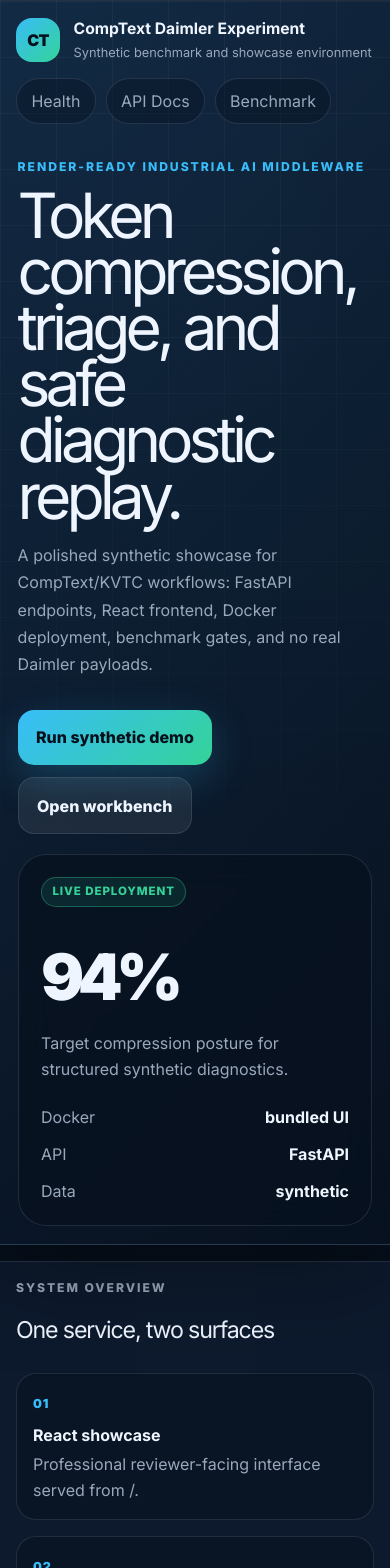
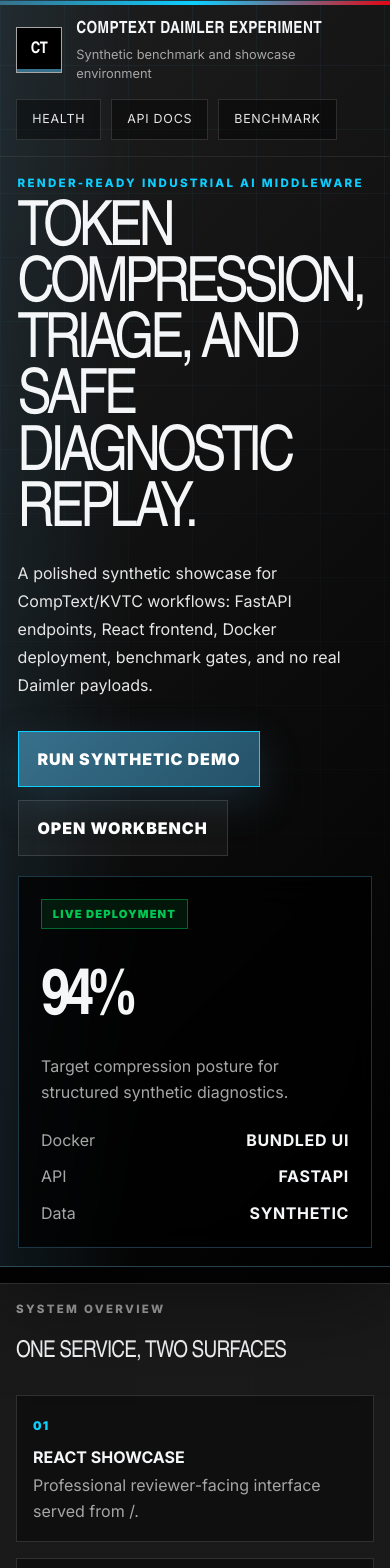
Before and after one commit to ProfRandom92/Comptext-Daimler-Experiment-, a React (Vite) app in the folder showcase/: page / in a window 390 px wide. Shown: the top 1568 px of the page. Built offline with nearby package versions, Linux system fonts and the light colour scheme.

Commit message:
Restore Daimler-style showcase design tokens
Restores Daimler-style local font aliases and design tokens for the showcase while keeping the polished responsive layout and synthetic analysis workbench.

CI verified:
- Benchmark Checks: success
- CI: success

```diff
--- a/showcase/src/index.css
+++ b/showcase/src/index.css
@@ -2,32 +2,56 @@
 @tailwind components;
 @tailwind utilities;
 
+@font-face {
+  font-family: 'MB Corpo S Text Web';
+  src: local('MB Corpo S Text Web'), local('MB Corpo S Text'), local('Inter'), local('Segoe UI');
+  font-display: swap;
+}
+@font-face {
+  font-family: 'MB Corpo A Title Cond Web';
+  src: local('MB Corpo A Title Cond Web'), local('MB Corpo A Title Cond'), local('Arial Narrow'), local('Inter');
+  font-display: swap;
+}
+
 :root {
   color-scheme: dark;
-  --bg: #07111f;
-  --bg-2: #0d1b2e;
-  --panel: rgba(15, 29, 48, 0.86);
-  --panel-strong: rgba(19, 42, 69, 0.94);
-  --line: rgba(148, 163, 184, 0.18);
-  --text: #eef5ff;
-  --muted: #9aa8bc;
-  --subtle: #69778c;
-  --blue: #38bdf8;
-  --blue-2: #38708b;
-  --green: #34d399;
-  --yellow: #fbbf24;
-  --red: #fb7185;
-  --shadow: 0 24px 90px rgba(0, 0, 0, 0.35);
-  font-family: Inter, ui-sans-serif, system-ui, -apple-system, BlinkMacSystemFont, "Segoe UI", sans-serif;
+  --dt-black: #000000;
+  --dt-white: #ffffff;
+  --dt-calypso: #38708b;
+  --dt-calypso-bright: #0dcfff;
+  --dt-silver: #a6a6a6;
+  --dt-platinum: #e6e6e6;
+  --dt-card: #1e1e1e;
+  --dt-red: #e30613;
+  --dt-green: #00c853;
+  --dt-orange: #e66000;
+  --bg: #000000;
+  --bg-2: #090d12;
+  --panel: rgba(30, 30, 30, 0.86);
+  --panel-strong: rgba(12, 16, 22, 0.94);
+  --line: rgba(166, 166, 166, 0.22);
+  --line-blue: rgba(56, 112, 139, 0.48);
+  --text: #f4f6f8;
+  --muted: #a6a6a6;
+  --subtle: #747b84;
+  --blue: var(--dt-calypso);
+  --blue-2: var(--dt-calypso-bright);
+  --green: var(--dt-green);
+  --yellow: #f2c94c;
+  --red: var(--dt-red);
+  --shadow: 0 28px 90px rgba(0, 0, 0, 0.48);
+  --font-text: 'MB Corpo S Text Web', Inter, ui-sans-serif, system-ui, -apple-system, BlinkMacSystemFont, 'Segoe UI', sans-serif;
+  --font-title: 'MB Corpo A Title Cond Web', 'Arial Narrow', Inter, ui-sans-serif, system-ui, sans-serif;
+  font-family: var(--font-text);
 }
 
 * { box-sizing: border-box; }
 html, body, #root { min-height: 100%; margin: 0; }
 body {
   background:
-    radial-gradient(circle at 20% 0%, rgba(56, 189, 248, 0.18), transparent 32rem),
-    radial-gradient(circle at 80% 10%, rgba(52, 211, 153, 0.12), transparent 28rem),
-    linear-gradient(180deg, #07111f 0%, #050b14 100%);
+    radial-gradient(circle at 15% 0%, rgba(56, 112, 139, 0.28), transparent 34rem),
+    radial-gradient(circle at 86% 4%, rgba(227, 6, 19, 0.14), transparent 22rem),
+    linear-gradient(180deg, #050505 0%, #000 100%);
   color: var(--text);
   -webkit-font-smoothing: antialiased;
 }
@@ -39,9 +63,11 @@
 .app-shell { min-height: 100vh; padding: clamp(1rem, 2vw, 2rem); }
 .hero-panel {
   min-height: 72vh;
-  border: 1px solid var(--line);
-  border-radius: 32px;
-  background: linear-gradient(135deg, rgba(19, 42, 69, 0.86), rgba(7, 17, 31, 0.92));
+  border: 1px solid var(--line-blue);
+  border-radius: 0;
+  background:
+    linear-gradient(90deg, rgba(56, 112, 139, 0.16), transparent 34%),
+    linear-gradient(135deg, rgba(30, 30, 30, 0.92), rgba(0, 0, 0, 0.96));
   box-shadow: var(--shadow);
   overflow: hidden;
   position: relative;
@@ -50,10 +76,21 @@
   content: "";
   position: absolute;
   inset: 0;
-  background-image: linear-gradient(rgba(148, 163, 184, 0.07) 1px, transparent 1px), linear-gradient(90deg, rgba(148, 163, 184, 0.07) 1px, transparent 1px);
-  background-size: 56px 56px;
-  mask-image: linear-gradient(to bottom, black, transparent 85%);
+  background-image:
+    linear-gradient(rgba(56, 112, 139, 0.11) 1px, transparent 1px),
+    linear-gradient(90deg, rgba(56, 112, 139, 0.11) 1px, transparent 1px);
+  background-size: 64px 64px;
+  mask-image: linear-gradient(to bottom, black, transparent 88%);
   pointer-events: none;
+}
+.hero-panel::after {
+  content: "";
+  position: absolute;
+  top: 0;
+  left: 0;
+  right: 0;
+  height: 4px;
+  background: linear-gradient(90deg, var(--dt-calypso), var(--dt-calypso-bright), var(--dt-red));
 }
 .topbar {
   position: relative;
@@ -63,93 +100,113 @@
   justify-content: space-between;
   gap: 1rem;
   padding: clamp(1rem, 2.4vw, 2rem);
+  border-bottom: 1px solid rgba(166, 166, 166, 0.12);
 }
-.brand-lockup { display: flex; gap: 0.85rem; align-items: center; }
+.brand-lockup { display: flex; gap: 0.9rem; align-items: center; }
 .brand-mark {
-  width: 44px;
-  height: 44px;
+  width: 46px;
+  height: 46px;
   display: grid;
   place-items: center;
-  border-radius: 16px;
-  background: linear-gradient(135deg, var(--blue), var(--green));
-  color: #06101c;
+  border-radius: 0;
+  background: var(--dt-black);
+  color: var(--dt-white);
+  border: 1px solid var(--dt-silver);
+  font-family: var(--font-title);
   font-weight: 900;
-  letter-spacing: -0.05em;
+  letter-spacing: -0.04em;
+  box-shadow: inset 0 -3px 0 var(--dt-calypso);
 }
-.brand-lockup strong { display: block; font-size: 0.98rem; }
+.brand-lockup strong { display: block; font-family: var(--font-title); font-size: 1.05rem; letter-spacing: 0.02em; text-transform: uppercase; }
 .brand-lockup small { display: block; color: var(--muted); margin-top: 0.15rem; }
 .nav-actions { display: flex; gap: 0.6rem; flex-wrap: wrap; }
 .nav-actions a {
   border: 1px solid var(--line);
-  border-radius: 999px;
-  padding: 0.62rem 0.9rem;
-  color: var(--muted);
-  background: rgba(7, 17, 31, 0.38);
+  border-radius: 0;
+  padding: 0.64rem 0.95rem;
+  color: var(--dt-platinum);
+  background: rgba(0, 0, 0, 0.42);
+  text-transform: uppercase;
+  letter-spacing: 0.06em;
+  font-size: 0.78rem;
 }
-.nav-actions a:hover { color: var(--text); border-color: rgba(56, 189, 248, 0.45); }
+.nav-actions a:hover { color: var(--dt-white); border-color: var(--dt-calypso-bright); background: rgba(56, 112, 139, 0.18); }
 .hero-grid {
   position: relative;
   z-index: 1;
   display: grid;
-  grid-template-columns: minmax(0, 1.4fr) minmax(280px, 0.6fr);
+  grid-template-columns: minmax(0, 1.35fr) minmax(280px, 0.65fr);
   gap: clamp(1.25rem, 4vw, 4rem);
   padding: clamp(1.25rem, 5vw, 5rem);
   align-items: center;
 }
 .eyebrow {
   margin: 0 0 0.75rem;
-  color: var(--blue);
-  font-size: 0.76rem;
+  color: var(--dt-calypso-bright);
+  font-size: 0.72rem;
   font-weight: 800;
-  letter-spacing: 0.16em;
+  letter-spacing: 0.2em;
   text-transform: uppercase;
 }
 h1, h2, h3, p { margin-top: 0; }
+h1, h2, h3 { font-family: var(--font-title); }
 h1 {
   max-width: 920px;
   margin-bottom: 1.1rem;
-  font-size: clamp(3rem, 8vw, 7.2rem);
+  font-size: clamp(3rem, 8vw, 7.3rem);
   line-height: 0.9;
-  letter-spacing: -0.08em;
+  letter-spacing: -0.065em;
+  text-transform: uppercase;
 }
-h2 { font-size: clamp(1.45rem, 3vw, 2.35rem); letter-spacing: -0.05em; margin-bottom: 0.4rem; }
-h3 { letter-spacing: -0.03em; }
-.hero-copy { max-width: 760px; color: var(--muted); font-size: clamp(1rem, 2vw, 1.25rem); line-height: 1.7; }
+h2 { font-size: clamp(1.45rem, 3vw, 2.45rem); letter-spacing: -0.035em; margin-bottom: 0.4rem; text-transform: uppercase; }
+h3 { letter-spacing: -0.02em; }
+.hero-copy { max-width: 760px; color: var(--dt-platinum); font-size: clamp(1rem, 2vw, 1.18rem); line-height: 1.75; }
 .hero-actions { display: flex; gap: 0.8rem; flex-wrap: wrap; margin-top: 2rem; }
-.hero-actions button, .hero-actions a, .primary-action {
-  border: 0;
-  border-radius: 16px;
-  padding: 0.95rem 1.15rem;
-  background: linear-gradient(135deg, var(--blue), var(--green));
-  color: #06101c;
-  font-weight: 800;
-  box-shadow: 0 14px 40px rgba(56, 189, 248, 0.22);
+.hero-actions button, .primary-action {
+  border: 1px solid var(--dt-calypso-bright);
+  border-radius: 0;
+  padding: 0.95rem 1.18rem;
+  background: linear-gradient(135deg, var(--dt-calypso), #245269);
+  color: var(--dt-white);
+  font-weight: 900;
+  text-transform: uppercase;
+  letter-spacing: 0.06em;
+  box-shadow: 0 14px 40px rgba(56, 112, 139, 0.28);
 }
-.hero-actions a { background: rgba(238, 245, 255, 0.08); color: var(--text); border: 1px solid var(--line); box-shadow: none; }
+.hero-actions a {
+  border: 1px solid var(--line);
+  border-radius: 0;
+  padding: 0.95rem 1.18rem;
+  background: rgba(255, 255, 255, 0.04);
+  color: var(--dt-white);
+  font-weight: 900;
+  text-transform: uppercase;
+  letter-spacing: 0.06em;
+}
 .signal-card {
-  border: 1px solid var(--line);
-  border-radius: 28px;
+  border: 1px solid var(--line-blue);
+  border-radius: 0;
   padding: 1.4rem;
-  background: rgba(7, 17, 31, 0.72);
+  background: rgba(0, 0, 0, 0.72);
   backdrop-filter: blur(18px);
 }
 .status-pill, .run-state {
   display: inline-flex;
   align-items: center;
-  border-radius: 999px;
-  border: 1px solid rgba(52, 211, 153, 0.35);
-  background: rgba(52, 211, 153, 0.11);
-  color: var(--green);
-  padding: 0.32rem 0.65rem;
-  font-size: 0.72rem;
-  font-weight: 800;
+  border-radius: 0;
+  border: 1px solid rgba(0, 200, 83, 0.45);
+  background: rgba(0, 200, 83, 0.1);
+  color: var(--dt-green);
+  padding: 0.34rem 0.68rem;
+  font-size: 0.7rem;
+  font-weight: 900;
   text-transform: uppercase;
-  letter-spacing: 0.08em;
+  letter-spacing: 0.1em;
 }
-.signal-metric { font-size: clamp(4rem, 11vw, 7rem); font-weight: 900; letter-spacing: -0.1em; margin: 1.4rem 0 0.4rem; }
+.signal-metric { font-family: var(--font-title); font-size: clamp(4rem, 11vw, 7rem); font-weight: 900; letter-spacing: -0.08em; margin: 1.4rem 0 0.4rem; }
 .signal-card p { color: var(--muted); line-height: 1.6; }
 .signal-grid { display: grid; grid-template-columns: auto 1fr; gap: 0.8rem 1rem; margin-top: 1.4rem; color: var(--muted); }
-.signal-grid strong { color: var(--text); text-align: right; }
+.signal-grid strong { color: var(--text); text-align: right; text-transform: uppercase; letter-spacing: 0.04em; }
 .content-grid {
   display: grid;
   grid-template-columns: repeat(3, minmax(0, 1fr));
@@ -158,9 +215,9 @@
 }
 .card, .workbench {
   border: 1px solid var(--line);
-  border-radius: 28px;
+  border-radius: 0;
   background: var(--panel);
-  box-shadow: 0 18px 70px rgba(0, 0, 0, 0.22);
+  box-shadow: 0 18px 70px rgba(0, 0, 0, 0.28);
   padding: clamp(1rem, 2vw, 1.5rem);
 }
 .span-2 { grid-column: span 2; }
@@ -170,59 +227,59 @@
 .pipeline { display: grid; grid-template-columns: repeat(3, minmax(0, 1fr)); gap: 1rem; }
 .pipeline > div, .scenario, .api-card {
   border: 1px solid var(--line);
-  border-radius: 20px;
-  background: rgba(7, 17, 31, 0.52);
+  border-radius: 0;
+  background: rgba(0, 0, 0, 0.42);
   padding: 1rem;
 }
-.pipeline span, .scenario span, .api-card span { color: var(--blue); font-weight: 900; font-size: 0.78rem; text-transform: uppercase; letter-spacing: 0.08em; }
-.pipeline strong, .api-card strong { display: block; margin: 0.55rem 0 0.3rem; }
+.pipeline span, .scenario span, .api-card span { color: var(--dt-calypso-bright); font-weight: 900; font-size: 0.75rem; text-transform: uppercase; letter-spacing: 0.1em; }
+.pipeline strong, .api-card strong { display: block; margin: 0.55rem 0 0.3rem; text-transform: uppercase; }
 .pipeline p, .scenario p, .card p { color: var(--muted); line-height: 1.6; margin-bottom: 0; }
 .evidence-list { display: grid; gap: 0.75rem; padding: 0; list-style: none; margin: 0; }
-.evidence-list li { padding: 0.85rem; border-radius: 16px; background: rgba(52, 211, 153, 0.08); color: #c7f9e3; border: 1px solid rgba(52, 211, 153, 0.16); }
+.evidence-list li { padding: 0.85rem; border-radius: 0; background: rgba(56, 112, 139, 0.13); color: var(--dt-platinum); border: 1px solid rgba(56, 112, 139, 0.28); }
 .scenario-grid, .api-grid { display: grid; grid-template-columns: repeat(3, minmax(0, 1fr)); gap: 1rem; }
-.scenario h3 { margin: 0.65rem 0; }
-.workbench { background: var(--panel-strong); }
+.scenario h3 { margin: 0.65rem 0; text-transform: uppercase; }
+.workbench { background: var(--panel-strong); border-color: var(--line-blue); }
 .workbench-header { display: flex; justify-content: space-between; align-items: start; gap: 1rem; margin-bottom: 1rem; }
-.run-state.idle { border-color: var(--line); color: var(--muted); background: rgba(148, 163, 184, 0.1); }
-.run-state.loading { border-color: rgba(56, 189, 248, 0.35); color: var(--blue); background: rgba(56, 189, 248, 0.1); }
-.run-state.success { border-color: rgba(52, 211, 153, 0.35); color: var(--green); background: rgba(52, 211, 153, 0.1); }
-.run-state.error { border-color: rgba(251, 113, 133, 0.35); color: var(--red); background: rgba(251, 113, 133, 0.1); }
+.run-state.idle { border-color: var(--line); color: var(--muted); background: rgba(166, 166, 166, 0.08); }
+.run-state.loading { border-color: rgba(13, 207, 255, 0.44); color: var(--dt-calypso-bright); background: rgba(56, 112, 139, 0.14); }
+.run-state.success { border-color: rgba(0, 200, 83, 0.45); color: var(--dt-green); background: rgba(0, 200, 83, 0.1); }
+.run-state.error { border-color: rgba(227, 6, 19, 0.5); color: var(--dt-red); background: rgba(227, 6, 19, 0.12); }
 .workbench-grid { display: grid; grid-template-columns: minmax(0, 0.9fr) minmax(0, 1.1fr); gap: 1rem; }
-.input-panel, .output-panel { border: 1px solid var(--line); border-radius: 22px; padding: 1rem; background: rgba(7, 17, 31, 0.55); }
-label { display: block; color: var(--muted); margin-bottom: 0.5rem; }
+.input-panel, .output-panel { border: 1px solid var(--line); border-radius: 0; padding: 1rem; background: rgba(0, 0, 0, 0.44); }
+label { display: block; color: var(--muted); margin-bottom: 0.5rem; text-transform: uppercase; letter-spacing: 0.05em; font-size: 0.78rem; }
 textarea, input {
   width: 100%;
   border: 1px solid var(--line);
-  border-radius: 18px;
-  background: rgba(2, 6, 23, 0.66);
+  border-radius: 0;
+  background: rgba(0, 0, 0, 0.72);
   color: var(--text);
   padding: 0.95rem;
   outline: none;
 }
 textarea { min-height: 260px; resize: vertical; line-height: 1.5; }
-textarea:focus, input:focus { border-color: rgba(56, 189, 248, 0.55); box-shadow: 0 0 0 4px rgba(56, 189, 248, 0.08); }
+textarea:focus, input:focus { border-color: rgba(13, 207, 255, 0.65); box-shadow: 0 0 0 3px rgba(56, 112, 139, 0.2); }
 .form-row { margin-top: 1rem; }
 .input-meta { display: flex; justify-content: space-between; gap: 1rem; align-items: center; margin: 0.9rem 0; color: var(--muted); font-size: 0.88rem; }
-.input-meta button { border: 1px solid var(--line); background: rgba(238, 245, 255, 0.06); color: var(--text); border-radius: 12px; padding: 0.45rem 0.65rem; }
+.input-meta button { border: 1px solid var(--line); background: rgba(255, 255, 255, 0.04); color: var(--text); border-radius: 0; padding: 0.45rem 0.65rem; }
 .primary-action { width: 100%; }
 .output-title { display: flex; justify-content: space-between; gap: 1rem; margin-bottom: 0.8rem; color: var(--muted); }
-.output-title span { color: var(--text); font-weight: 800; }
+.output-title span { color: var(--text); font-weight: 900; text-transform: uppercase; }
 .result, .empty-result {
   min-height: 380px;
   max-height: 520px;
   overflow: auto;
   border: 1px solid var(--line);
-  border-radius: 18px;
-  background: #020617;
+  border-radius: 0;
+  background: #000;
   padding: 1rem;
 }
-.result { color: #c7f9e3; white-space: pre-wrap; font-family: ui-monospace, SFMono-Regular, Menlo, Monaco, Consolas, monospace; font-size: 0.86rem; line-height: 1.55; }
-.result.error { color: #fecdd3; }
+.result { color: #d7ffe9; white-space: pre-wrap; font-family: ui-monospace, SFMono-Regular, Menlo, Monaco, Consolas, monospace; font-size: 0.86rem; line-height: 1.55; }
+.result.error { color: #ffccd2; }
 .empty-result { display: grid; place-items: center; text-align: center; color: var(--muted); }
-.empty-result span { display: block; color: var(--blue); font-weight: 900; text-transform: uppercase; letter-spacing: 0.1em; margin-bottom: 0.5rem; }
+.empty-result span { display: block; color: var(--dt-calypso-bright); font-weight: 900; text-transform: uppercase; letter-spacing: 0.1em; margin-bottom: 0.5rem; }
 .api-grid { grid-template-columns: repeat(4, minmax(0, 1fr)); }
-.api-card { transition: transform 0.18s ease, border-color 0.18s ease; }
-.api-card:hover { transform: translateY(-2px); border-color: rgba(56, 189, 248, 0.55); }
+.api-card { transition: transform 0.18s ease, border-color 0.18s ease, background 0.18s ease; }
+.api-card:hover { transform: translateY(-2px); border-color: rgba(13, 207, 255, 0.6); background: rgba(56, 112, 139, 0.15); }
 .api-card code { display: block; color: var(--muted); margin-top: 0.45rem; }
 @media (max-width: 1020px) {
   .hero-grid, .workbench-grid, .pipeline, .scenario-grid, .api-grid { grid-template-columns: 1fr; }
@@ -232,7 +289,7 @@
 }
 @media (max-width: 640px) {
   .app-shell { padding: 0; }
-  .hero-panel, .card, .workbench { border-radius: 0; border-left: 0; border-right: 0; }
+  .hero-panel, .card, .workbench { border-left: 0; border-right: 0; }
   .hero-grid { padding: 1.1rem; }
   .topbar { padding: 1rem; }
   h1 { font-size: clamp(2.4rem, 16vw, 4rem); }
```
